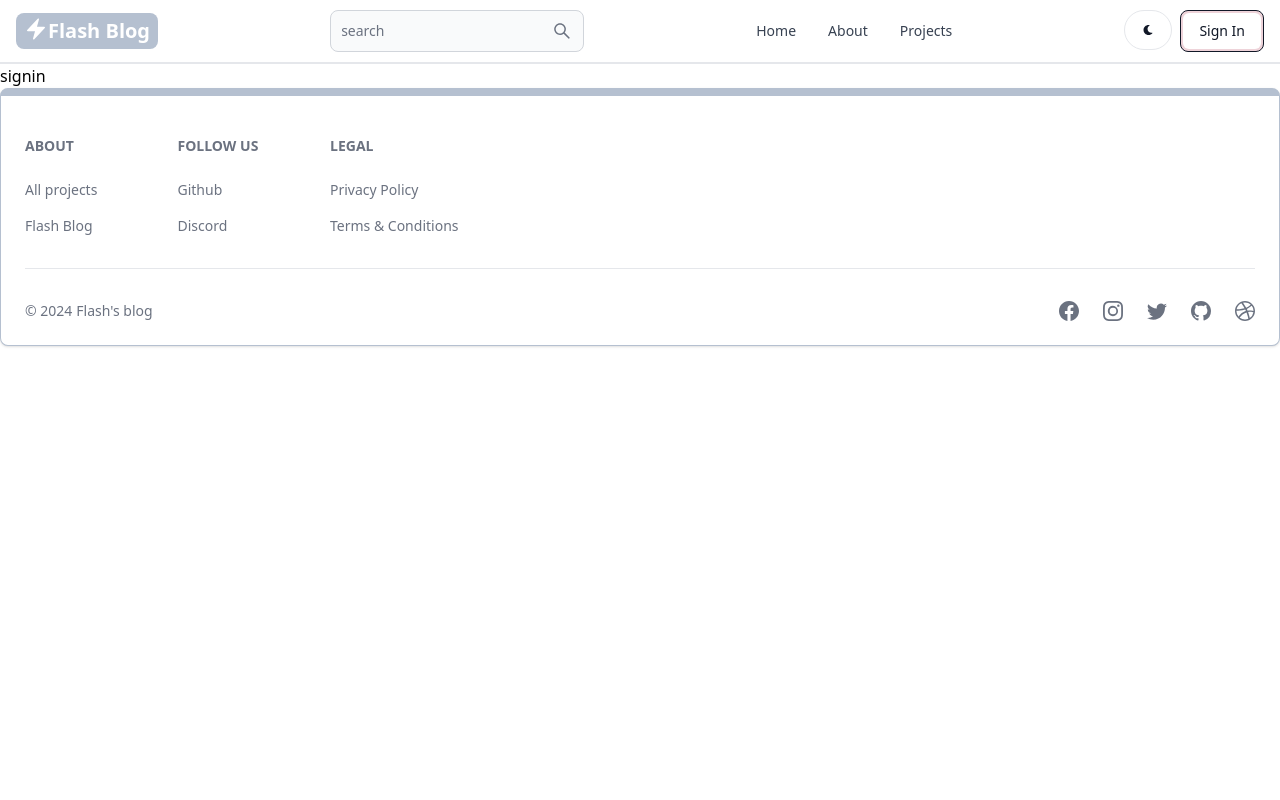
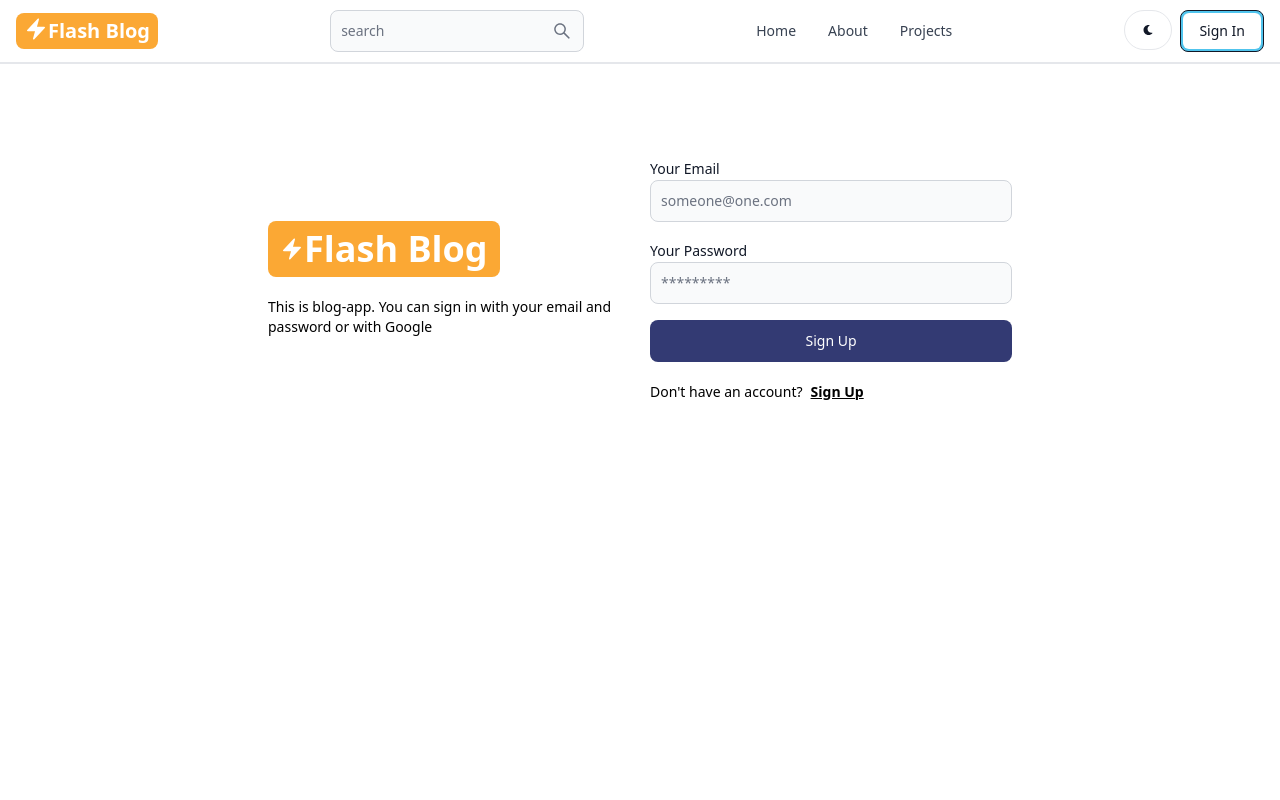
Before and after one commit to rahulkumar2323/blog-app, a React (Vite) app in the folder client/: page /sign-in in a window 1280 px wide. Shown: the top 800 px of the page. Built offline with nearby package versions, Linux system fonts and the light colour scheme.

Commit message:
complete sign-in func

```diff
--- a/client/src/components/Header.jsx
+++ b/client/src/components/Header.jsx
@@ -11,7 +11,7 @@ export default function Header() {
         to="/"
         className="self-center whitespace-nowrap text-sm sm:text-xl font-semibold dark:text-white"
       >
-        <span className="flex px-2 py-1 bg-[#b5c0d0] rounded-lg text-white">
+        <span className="flex px-2 py-1 bg-[#FBA834] rounded-lg text-white">
           <svg
             xmlns="http://www.w3.org/2000/svg"
             viewBox="0 0 24 24"
@@ -44,7 +44,7 @@ export default function Header() {
         </Button>
         <Link to="/sign-in">
           <Button
-            className="bg-[#eed3d9] text-black dark:text-white hover:bg-pink-100"
+            className="bg-[#50C4ED] text-black dark:text-white hover:bg-pink-100"
             color="gray"
             outline
           >
--- a/client/src/pages/SignIn.jsx
+++ b/client/src/pages/SignIn.jsx
@@ -1,3 +1,121 @@
+import { Link, useNavigate } from "react-router-dom";
+import { Alert, Button, Label, Spinner, TextInput } from "flowbite-react";
+import { useState } from "react";
+
 export default function SignIn() {
-  return <div>signin</div>;
+  const [formData, setFormData] = useState({});
+  const [errorMessage, setErrorMessage] = useState(null);
+  const [loading, setLoading] = useState(false);
+  const navigate = useNavigate();
+  const handleChange = (e) => {
+    setFormData({ ...formData, [e.target.id]: e.target.value.trim() });
+  };
+  const handleSubmit = async (e) => {
+    e.preventDefault();
+    if (!formData.email || !formData.password) {
+      return setErrorMessage("Please fill out all fields");
+    }
+    try {
+      setLoading(true);
+      setErrorMessage(null);
+      const res = await fetch("/api/auth/signin", {
+        method: "POST",
+        headers: { "Content-Type": "application/json" },
+        body: JSON.stringify(formData),
+      });
+      const data = await res.json();
+      if (data.success === false) {
+        return setErrorMessage(data.message);
+      }
+      setLoading(false);
+      if (res.ok) {
+        navigate("/");
+      }
+    } catch (error) {
+      setErrorMessage(error.message);
+      setLoading(false);
+    }
+  };
+  return (
+    <div className="min-h-screen mt-20">
+      <div className="flex p-3 max-w-3xl mx-auto flex-col md:flex-row md:items-center gap-5">
+        {/* left */}
+        <div className="flex-1">
+          <Link to="/" className="sm:text-xl font-bold dark:text-white">
+            <span className="flex px-3 py-2 bg-[#FBA834] rounded-lg text-white text-4xl items-center w-fit">
+              <svg
+                xmlns="http://www.w3.org/2000/svg"
+                viewBox="0 0 24 24"
+                fill="currentColor"
+                className="w-6 h-6"
+              >
+                <path
+                  fillRule="evenodd"
+                  d="M14.615 1.595a.75.75 0 0 1 .359.852L12.982 9.75h7.268a.75.75 0 0 1 .548 1.262l-10.5 11.25a.75.75 0 0 1-1.272-.71l1.992-7.302H3.75a.75.75 0 0 1-.548-1.262l10.5-11.25a.75.75 0 0 1 .913-.143Z"
+                  clipRule="evenodd"
+                />
+              </svg>
+              Flash Blog
+            </span>
+          </Link>
+          <p className="text-sm mt-5 font-normal">
+            This is blog-app. You can sign in with your email and password or
+            with Google
+          </p>
+        </div>
+        {/* right */}
+        <div className="flex-1">
+          <form className="flex flex-col gap-4" onSubmit={handleSubmit}>
+            <div className="">
+              <Label value="Your Email" />
+              <TextInput
+                type="email"
+                placeholder="someone@one.com"
+                id="email"
+                onChange={handleChange}
+              />
+            </div>
+            <div className="">
+              <Label value="Your Password" />
+              <TextInput
+                type="password"
+                placeholder="*********"
+                id="password"
+                onChange={handleChange}
+              />
+            </div>
+            <Button
+              className="bg-[#333A73] text-gray-70 text-white"
+              type="submit"
+              color="blue"
+              disabled={loading}
+            >
+              {loading ? (
+                <>
+                  <Spinner size="sm" />
+                  <span className="pl-3">Loading...</span>
+                </>
+              ) : (
+                "Sign Up"
+              )}
+            </Button>
+          </form>
+          <div className="flex gap-2 text-sm mt-5">
+            <span>Don't have an account?</span>
+            <Link
+              to="/sign-up"
+              className="underline font-semibold hover:text-gray-400"
+            >
+              Sign Up
+            </Link>
+          </div>
+          {errorMessage && (
+            <Alert className="mt-5" color="failure">
+              {errorMessage}
+            </Alert>
+          )}
+        </div>
+      </div>
+    </div>
+  );
 }
--- a/client/src/pages/SignUp.jsx
+++ b/client/src/pages/SignUp.jsx
@@ -42,7 +42,7 @@ export default function SignUp() {
         {/* left */}
         <div className="flex-1">
           <Link to="/" className="sm:text-xl font-bold dark:text-white">
-            <span className="flex px-3 py-2 bg-[#b5c0d0] rounded-lg text-white text-4xl items-center w-fit">
+            <span className="flex px-3 py-2 bg-[#FBA834] rounded-lg text-white text-4xl items-center w-fit">
               <svg
                 xmlns="http://www.w3.org/2000/svg"
                 viewBox="0 0 24 24"
@@ -94,9 +94,9 @@ export default function SignUp() {
               />
             </div>
             <Button
-              className="bg-[#eed3d9] text-gray-70"
+              className="bg-[#333A73] text-gray-70 text-white"
               type="submit"
-              color="pink"
+              color="blue"
               disabled={loading}
             >
               {loading ? (
```
